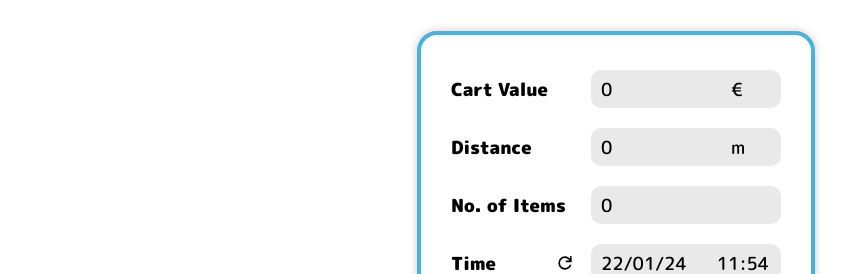
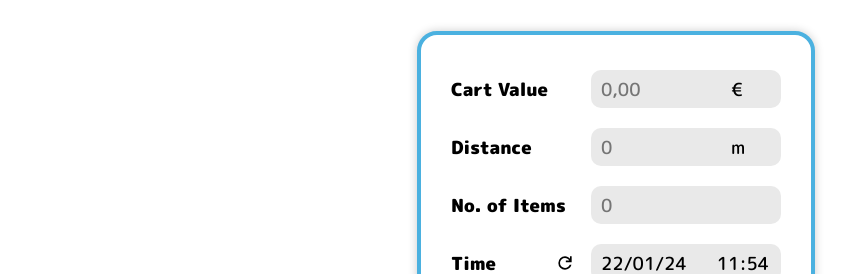
Before and after one commit to nine-chairs/testaufgabe, a React (Create React App) app: page / in a window 1280 px wide. Shown: the part 179-453 px from the top of the page, without its empty margins (24-873 px from the left). Built offline with nearby package versions, Linux system fonts and the light colour scheme.

Commit message:
updated input logic

```diff
--- a/src/components/Calculator/Calculator.tsx
+++ b/src/components/Calculator/Calculator.tsx
@@ -21,7 +21,7 @@ const Calculator: React.FC = () => {
           <input
             className='inputField'
             type="number"
-            value={viewModel.state.cartValueInput}
+            value={viewModel.state.cartValueInput === 0 ? '' : viewModel.state.cartValueInput}
             onChange={(e) => viewModel.handleFloatInputChange(e, 'cartValueInput')}
             min="0"
             placeholder="0,00"
@@ -42,7 +42,7 @@ const Calculator: React.FC = () => {
           <input
             className='inputField'
             type="number"
-            value={viewModel.state.deliveryDistanceInput}
+            value={viewModel.state.deliveryDistanceInput === 0 ? '' : viewModel.state.deliveryDistanceInput}
             onChange={(e) => viewModel.handleIntegerInputChange(e, 'deliveryDistanceInput')}
             min="0"
             placeholder="0"
@@ -63,7 +63,7 @@ const Calculator: React.FC = () => {
           <input
             className='inputField'
             type="number"
-            value={viewModel.state.numberOfItemsInput}
+            value={viewModel.state.numberOfItemsInput === 0 ? '' : viewModel.state.numberOfItemsInput}
             onChange={(e) => viewModel.handleIntegerInputChange(e, 'numberOfItemsInput')}
             min="0"
             placeholder="0"
@@ -112,7 +112,7 @@ const Calculator: React.FC = () => {
             </div>
             <div className='outputValueContainer'>
               <output>
-                {viewModel.state.finalDeliveryFee} €
+                {viewModel.state.finalDeliveryFee?.toFixed(2)} €
               </output>
             </div>
           </div>
@@ -124,7 +124,7 @@ const Calculator: React.FC = () => {
             </div>
             <div className='outputValueContainer'>
               <output className='totalPriceOutput'>
-                {viewModel.state.totalPrice} €
+                {viewModel.state.totalPrice?.toFixed(2)} €
               </output>
             </div>
           </div>
--- a/src/components/Calculator/viewModel.ts
+++ b/src/components/Calculator/viewModel.ts
@@ -95,10 +95,24 @@ const useViewModel = () => {
 
   const handleFloatInputChange = (e: React.ChangeEvent<HTMLInputElement>, key: keyof ViewModelState) => {
     const { value } = e.target;
-    // Limit the input to two decimal places
-    const numericValue = parseFloat(value.replace(/[^0-9.]/g, '')).toFixed(2);
-    setState((prev) => ({ ...prev, [key]: parseFloat(numericValue) }));
+
+    // Remove non-numeric characters
+    const numericValue = value.replace(/[^0-9.]/g, '');
+
+    // Split the input into integer and decimal parts
+    const [integerPart, decimalPart] = numericValue.split('.');
+
+    // Format the input to have at most two decimal places
+    const formattedValue = decimalPart !== undefined ? `${integerPart}.${decimalPart.slice(0, 2)}` : integerPart;
+
+    // Update the input field value directly
+    e.target.value = formattedValue;
+
+    // Update the state
+    setState((prev) => ({ ...prev, [key]: parseFloat(formattedValue) }));
   };
+
+
 
   const handleIntegerInputChange = (e: React.ChangeEvent<HTMLInputElement>, key: keyof ViewModelState) => {
     const { value } = e.target;
```
